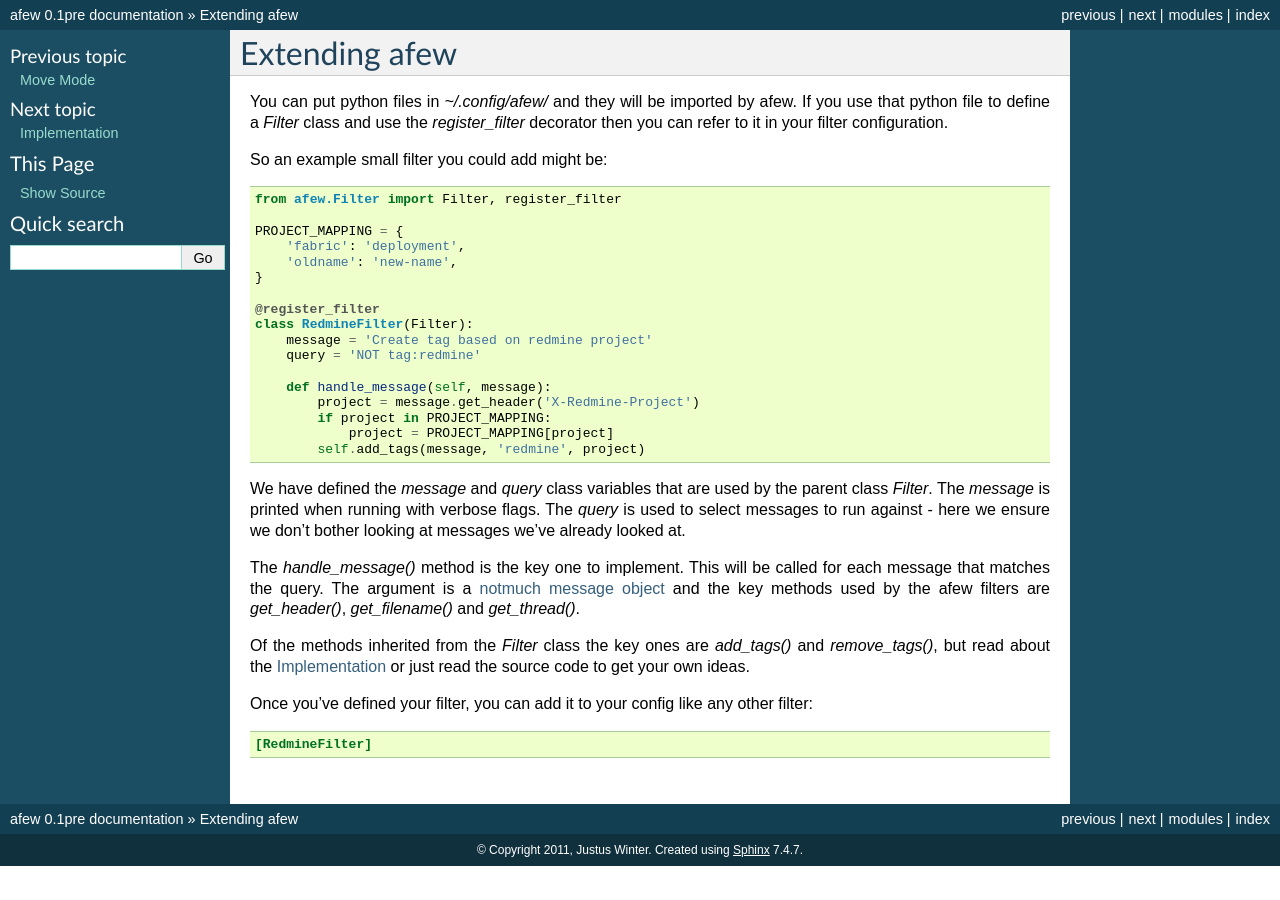
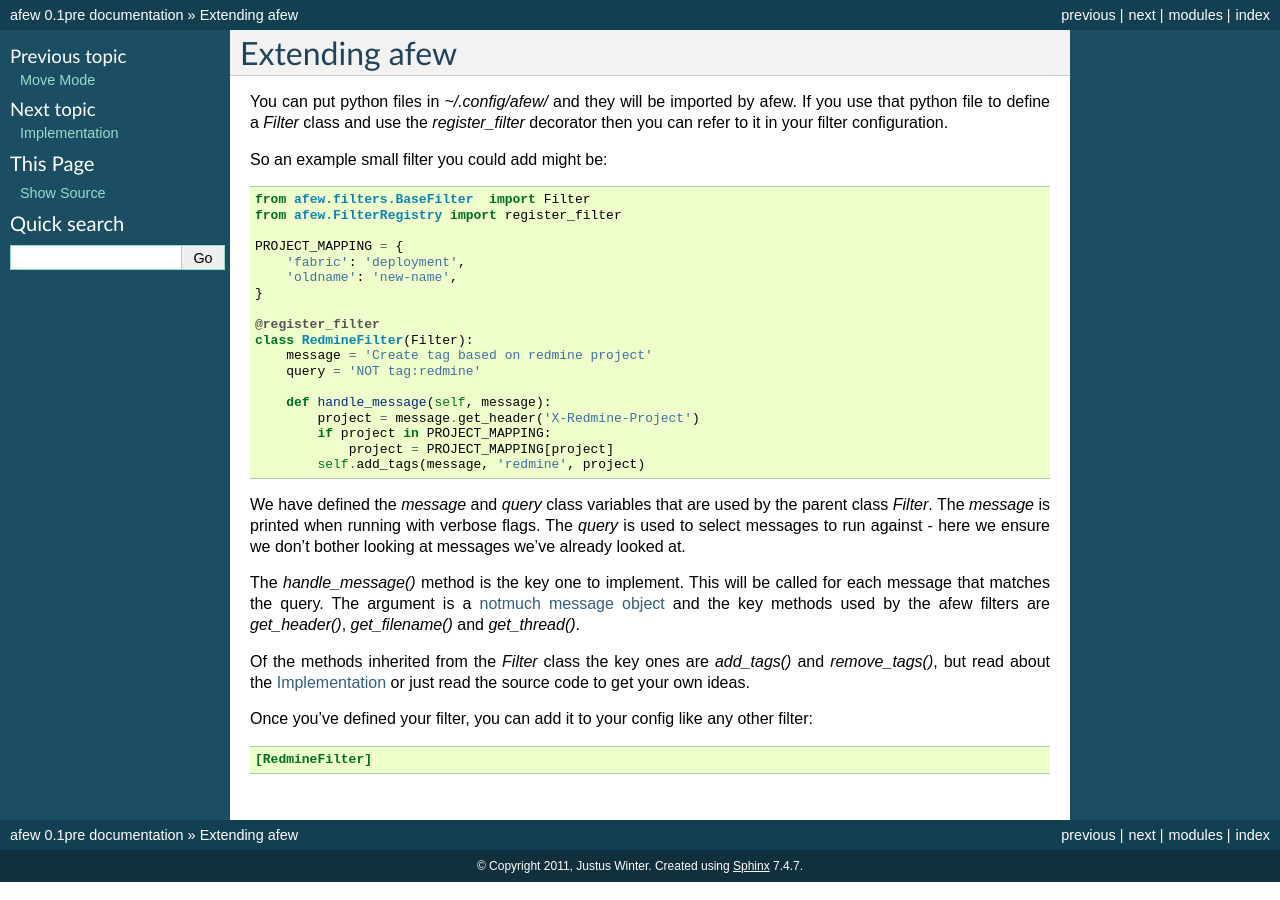
Before and after one commit to afewmail/afew, a Sphinx documentation site: the page built from docs/source/extending.rst, in a window 1280 px wide. Built offline with Sphinx 7.4.7, drawn with Linux system fonts in a browser that asks for light colours.

Commit message:
Update extension example with working import

```diff
--- a/docs/source/extending.rst
+++ b/docs/source/extending.rst
@@ -10,7 +10,8 @@ So an example small filter you could add might be:
 
 .. code-block:: python
 
-    from afew.Filter import Filter, register_filter
+    from afew.filters.BaseFilter  import Filter
+    from afew.FilterRegistry import register_filter
 
     PROJECT_MAPPING = {
         'fabric': 'deployment',
```
